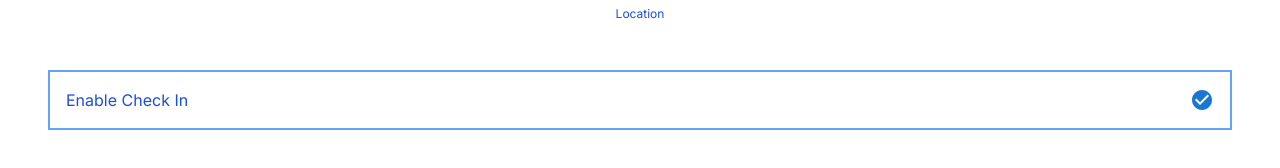
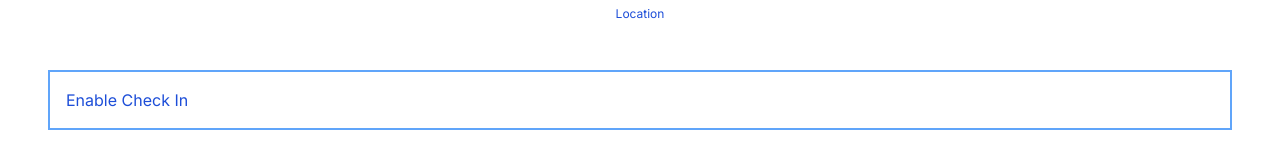
Before and after one commit to userrounakk/attendance-app-frontend, a Next.js app in the folder nock/: page /attendance in a window 1280 px wide. Shown: the part 588-756 px from the top of the page. Built offline with nearby package versions, Linux system fonts and the light colour scheme.

Commit message:
feat: added ability to enable and disable attendance

```diff
--- a/nock/app/attendance/page.tsx
+++ b/nock/app/attendance/page.tsx
@@ -3,8 +3,10 @@ import CalendarTodayIcon from "@mui/icons-material/CalendarToday";
 import ArrowBackIosIcon from "@mui/icons-material/ArrowBackIos";
 import ArrowForwardIosIcon from "@mui/icons-material/ArrowForwardIos";
 import CheckCircleIcon from "@mui/icons-material/CheckCircle";
+import { useState } from "react";
 
 export default function AttendancePage() {
+  const [enabled, setEnabled] = useState(false);
   return (
     <div>
       <div className="p-8">
@@ -42,10 +44,24 @@ export default function AttendancePage() {
         </div>
         <div className="p-2 text-xs text-blue-700">Location</div>
       </div>
-      <div className="flex flex-row justify-between p-4 my-6 mx-12 border-blue-400 border-2">
-        <div className="text-blue-700">Enable Check In</div>
-        <CheckCircleIcon color="primary" />
+      <div
+        onClick={() => setEnabled(true)}
+        className="flex flex-row justify-between p-4 my-6 mx-12 border-blue-400 border-2"
+      >
+        <div className="text-blue-700">
+          {enabled ? "Check In Enabled" : "Enable Check In"}
+        </div>
       </div>
+      {enabled ? (
+        <div
+          onClick={() => setEnabled(false)}
+          className="p-8 text-center text-blue-700 underline"
+        >
+          Stop Check In
+        </div>
+      ) : (
+        ""
+      )}
     </div>
   );
 }
```
